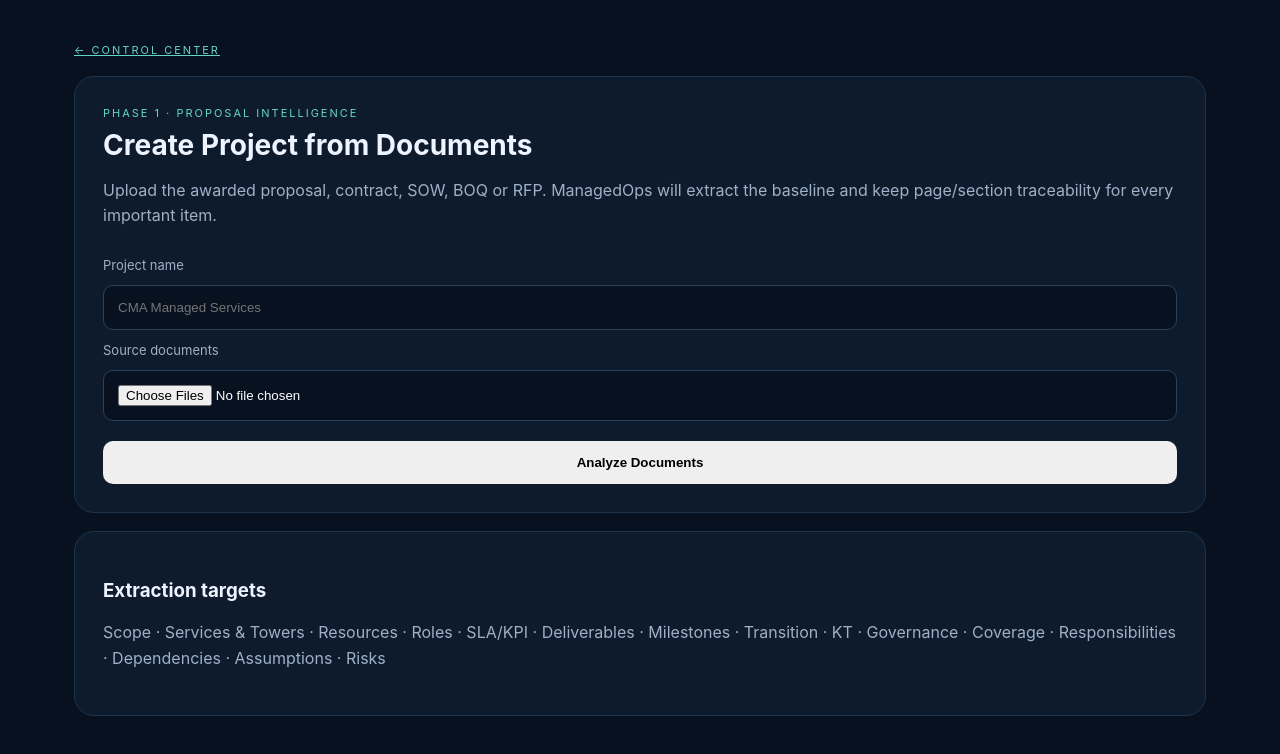
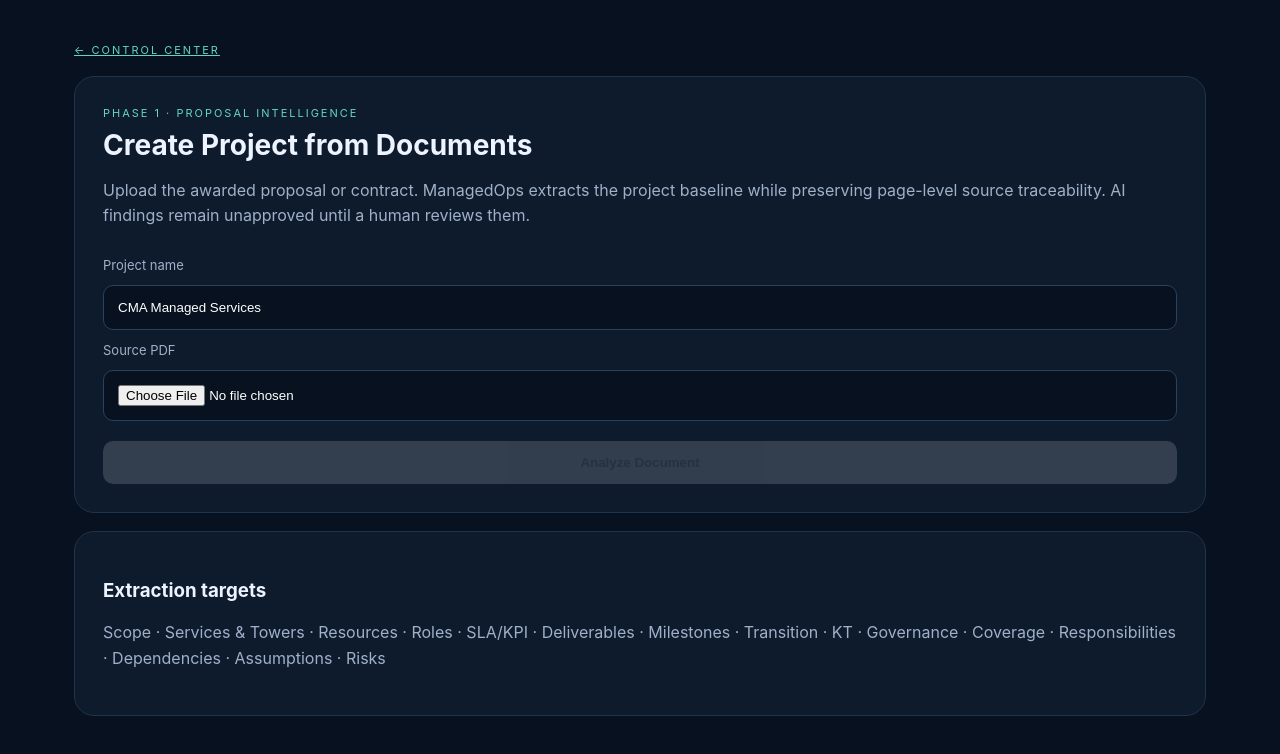
Before and after one commit to mohdassen/managedops, a Next.js app: page /ingest in a window 1280 px wide. Shown: the top 754 px of the page. Built offline with nearby package versions, Linux system fonts and the light colour scheme.

Commit message:
feat: connect ingestion UI to AI extraction API

```diff
--- a/app/ingest/page.tsx
+++ b/app/ingest/page.tsx
@@ -1,3 +1,51 @@
 'use client';
-import {useState} from 'react';
-export default function Ingest(){const [name,setName]=useState('');return <main><a className="eyebrow" href="/">← CONTROL CENTER</a><section className="panel"><p className="eyebrow">PHASE 1 · PROPOSAL INTELLIGENCE</p><h1>Create Project from Documents</h1><p>Upload the awarded proposal, contract, SOW, BOQ or RFP. ManagedOps will extract the baseline and keep page/section traceability for every important item.</p><form onSubmit={e=>e.preventDefault()}><label>Project name</label><input value={name} onChange={e=>setName(e.target.value)} placeholder="CMA Managed Services"/><label>Source documents</label><input type="file" multiple accept=".pdf,.doc,.docx,.xlsx"/><button>Analyze Documents</button></form></section><section className="panel"><h3>Extraction targets</h3><p>Scope · Services & Towers · Resources · Roles · SLA/KPI · Deliverables · Milestones · Transition · KT · Governance · Coverage · Responsibilities · Dependencies · Assumptions · Risks</p></section><style jsx>{`form{display:grid;gap:12px;margin-top:28px}label{font-size:13px;color:#9fb0c8}input{padding:14px;border-radius:10px;border:1px solid #29415d;background:#07111f;color:white}button{padding:14px;border:0;border-radius:10px;font-weight:800;cursor:pointer;margin-top:8px}`}</style></main>}
+import {FormEvent, useState} from 'react';
+
+type Result = {extracted?:number; persisted?:boolean; message?:string; error?:string; document?:{name:string;pages:number}};
+
+export default function Ingest(){
+  const [name,setName]=useState('CMA Managed Services');
+  const [file,setFile]=useState<File|null>(null);
+  const [busy,setBusy]=useState(false);
+  const [result,setResult]=useState<Result|null>(null);
+
+  async function submit(e:FormEvent){
+    e.preventDefault();
+    if(!file){setResult({error:'Select a PDF document first.'});return;}
+    setBusy(true);setResult(null);
+    try{
+      const form=new FormData();
+      form.set('file',file);form.set('projectId','cma');form.set('sourceType','proposal');
+      const response=await fetch('/api/ingest',{method:'POST',body:form});
+      const data=await response.json();
+      setResult(data);
+    }catch(error){setResult({error:error instanceof Error?error.message:'Upload failed.'});}
+    finally{setBusy(false);}
+  }
+
+  return <main>
+    <a className="eyebrow" href="/">← CONTROL CENTER</a>
+    <section className="panel">
+      <p className="eyebrow">PHASE 1 · PROPOSAL INTELLIGENCE</p>
+      <h1>Create Project from Documents</h1>
+      <p>Upload the awarded proposal or contract. ManagedOps extracts the project baseline while preserving page-level source traceability. AI findings remain unapproved until a human reviews them.</p>
+      <form onSubmit={submit}>
+        <label>Project name</label>
+        <input value={name} onChange={e=>setName(e.target.value)} placeholder="CMA Managed Services"/>
+        <label>Source PDF</label>
+        <input type="file" accept="application/pdf,.pdf" onChange={e=>setFile(e.target.files?.[0]||null)}/>
+        <button disabled={busy||!file}>{busy?'Analyzing document…':'Analyze Document'}</button>
+      </form>
+      {result&&<div className={`result ${result.error?'bad':'good'}`}>
+        {result.error?<strong>{result.error}</strong>:<>
+          <strong>{result.extracted} requirements extracted</strong>
+          <p>{result.document?.pages} pages processed · {result.persisted?'Saved to project baseline':'Not persisted'}</p>
+          <p>{result.message}</p>
+          <a href="/review">Open Review & Approval →</a>
+        </>}
+      </div>}
+    </section>
+    <section className="panel"><h3>Extraction targets</h3><p>Scope · Services & Towers · Resources · Roles · SLA/KPI · Deliverables · Milestones · Transition · KT · Governance · Coverage · Responsibilities · Dependencies · Assumptions · Risks</p></section>
+    <style jsx>{`form{display:grid;gap:12px;margin-top:28px}label{font-size:13px;color:#9fb0c8}input{padding:14px;border-radius:10px;border:1px solid #29415d;background:#07111f;color:white}button{padding:14px;border:0;border-radius:10px;font-weight:800;cursor:pointer;margin-top:8px}button:disabled{opacity:.55;cursor:not-allowed}.result{margin-top:20px;padding:16px;border-radius:12px;border:1px solid #29415d}.result.good{background:#0b1d19}.result.bad{background:#241016}.result p{margin:8px 0}.result a{font-weight:700}`}</style>
+  </main>
+}
```
